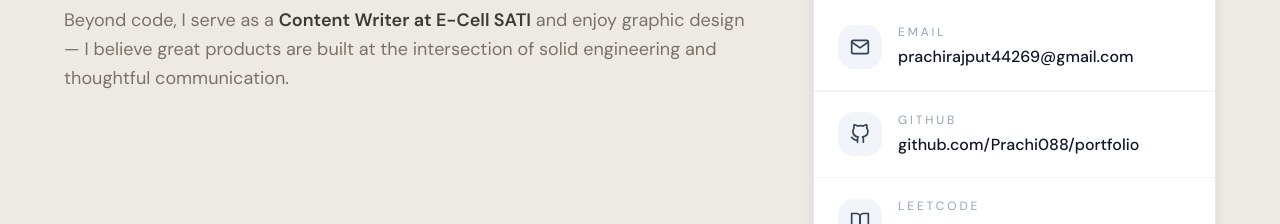
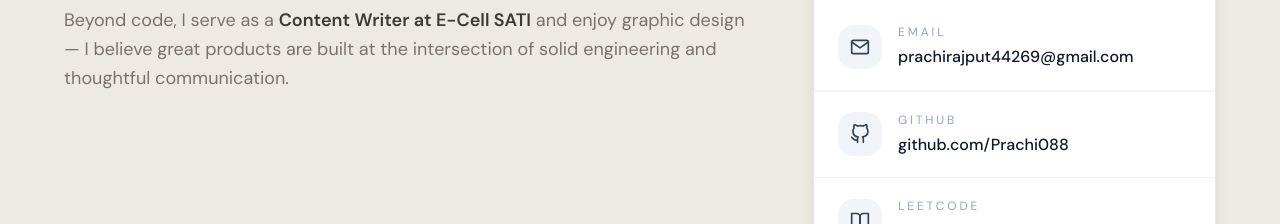
Before and after one commit to Prachi088/portfolio, a React (Vite) app: page / in a window 1280 px wide. Shown: the part 1480-1704 px from the top of the page. Built offline with nearby package versions, Linux system fonts and the light colour scheme; a web font is replaced by a local one.

Commit message:
Update LinkedIn, LeetCode, and GitHub profile links

```diff
--- a/src/components/About.jsx
+++ b/src/components/About.jsx
@@ -3,7 +3,7 @@ import { FiMail, FiGithub, FiMapPin, FiAward, FiCalendar, FiBookOpen, FiCheckCir
 export default function About() {
   const details = [
     { icon: FiMail, label: 'Email', value: 'prachirajput44269@gmail.com', link: 'mailto:prachirajput44269@gmail.com' },
-    { icon: FiGithub, label: 'GitHub', value: 'github.com/Prachi088/portfolio', link: 'https://github.com/Prachi088/' },
+    { icon: FiGithub, label: 'GitHub', value: 'github.com/Prachi088', link: 'https://github.com/Prachi088' },
     { icon: FiBookOpen, label: 'LeetCode', value: 'Prachi_Rajput', link: 'https://leetcode.com/u/Rajput08/' },
     { icon: FiAward, label: 'College', value: 'SATI, Vidisha' },
     { icon: FiCalendar, label: 'Batch', value: '2023 – 2027' },
--- a/src/components/Contact.jsx
+++ b/src/components/Contact.jsx
@@ -5,8 +5,8 @@ import { MdEmail } from 'react-icons/md';
 export default function Contact() {
   const links = [
     { icon: MdEmail, label: 'Email', val: 'prachirajput44269@gmail.com', href: 'mailto:prachirajput44269@gmail.com', color: 'text-red-500' },
-    { icon: SiGithub, label: 'GitHub', val: 'github.com/Prachi088/portfolio', href: 'https://github.com/Prachi088/', color: 'text-gray-300' },
-    { icon: FaLinkedin, label: 'LinkedIn', val: 'linkedin.com/in/prachi-rajput-023985280', href: 'https://www.linkedin.com/in/prachi-rajput-023985280', color: 'text-blue-500' },
+    { icon: SiGithub, label: 'GitHub', val: 'github.com/Prachi088', href: 'https://github.com/Prachi088', color: 'text-gray-300' },
+    { icon: FaLinkedin, label: 'LinkedIn', val: 'linkedin.com/in/prachi-rajput-023985280', href: 'https://linkedin.com/in/prachi-rajput-023985280', color: 'text-blue-500' },
     { icon: SiLeetcode, label: 'LeetCode', val: 'Prachi_Rajput · 100+ solved', href: 'https://leetcode.com/u/Rajput08/', color: 'text-yellow-600' },
   ];
 
--- a/src/components/Footer.jsx
+++ b/src/components/Footer.jsx
@@ -5,7 +5,7 @@ export default function Footer() {
       <ul className="flex gap-6 list-none">
         {[
           { label: 'GitHub', href: 'https://github.com/Prachi088' },
-          { label: 'LinkedIn', href: 'https://www.linkedin.com/in/prachi-rajput-023985280' },
+          { label: 'LinkedIn', href: 'https://linkedin.com/in/prachi-rajput-023985280' },
           { label: 'LeetCode', href: 'https://leetcode.com/u/Rajput08/' },
         ].map((link) => (
           <li key={link.label}>
```
